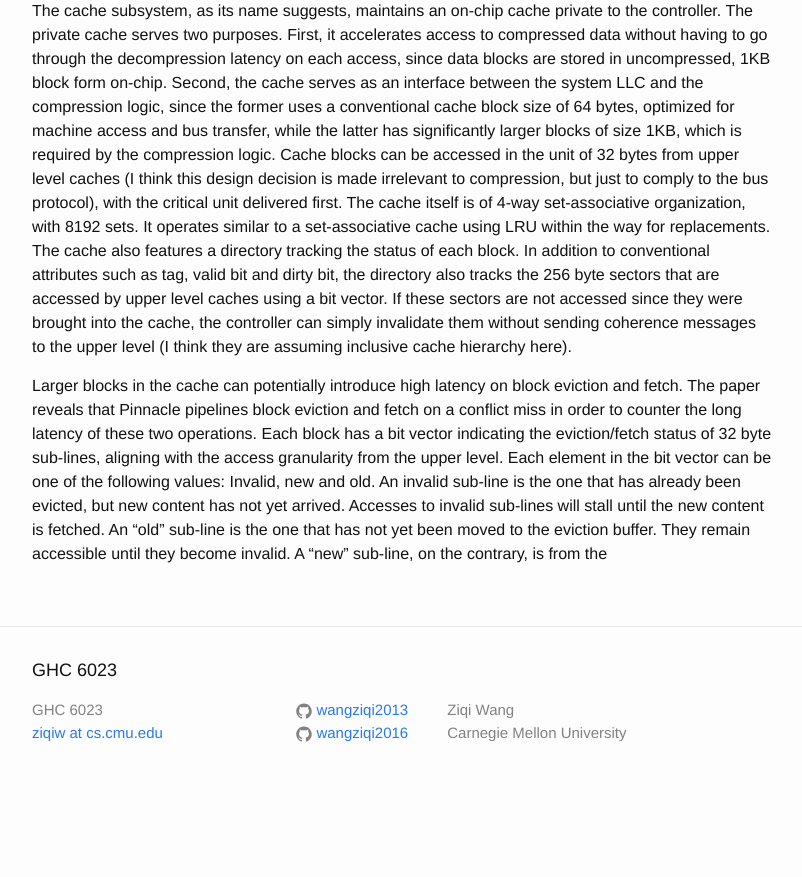
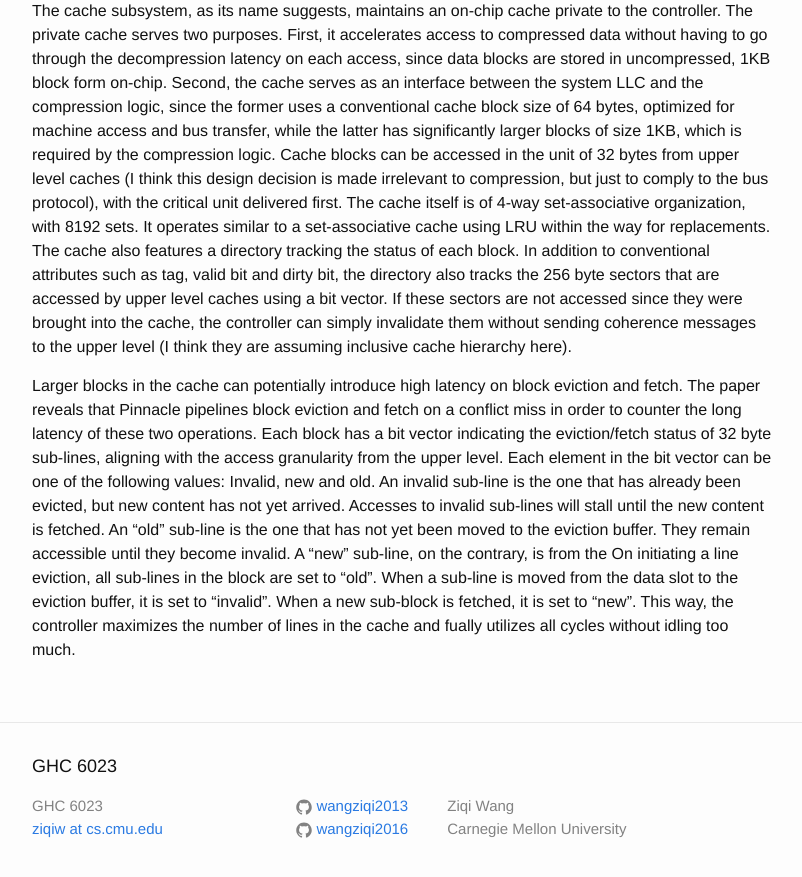
Before and after one commit to wangziqi2013/wangziqi2013.github.io, a Jekyll site: the page built from _posts/2020-06-01-pinnacle.markdown, in a window 1280 px wide and 900 px high, scrolled down 1192 px. Shown: the top 877 px of the window, without its empty margins (238-1040 px from the left). Built offline with Jekyll 4.4.1, drawn with Linux system fonts in a browser that asks for light colours; before the commit the page ends 1996 px from its top, so only the background shows below that.

Commit message:
Adding status

```diff
--- a/_posts/2020-06-01-pinnacle.markdown
+++ b/_posts/2020-06-01-pinnacle.markdown
@@ -63,3 +63,7 @@ Each element in the bit vector can be one of the following values: Invalid, new
 that has already been evicted, but new content has not yet arrived. Accesses to invalid sub-lines will stall until
 the new content is fetched. An "old" sub-line is the one that has not yet been moved to the eviction buffer. They remain
 accessible until they become invalid. A "new" sub-line, on the contrary, is from the
+On initiating a line eviction, all sub-lines in the block are set to "old". When a sub-line is moved from the data slot
+to the eviction buffer, it is set to "invalid". When a new sub-block is fetched, it is set to "new".
+This way, the controller maximizes the number of lines in the cache and fually utilizes all cycles without idling too
+much.
```
